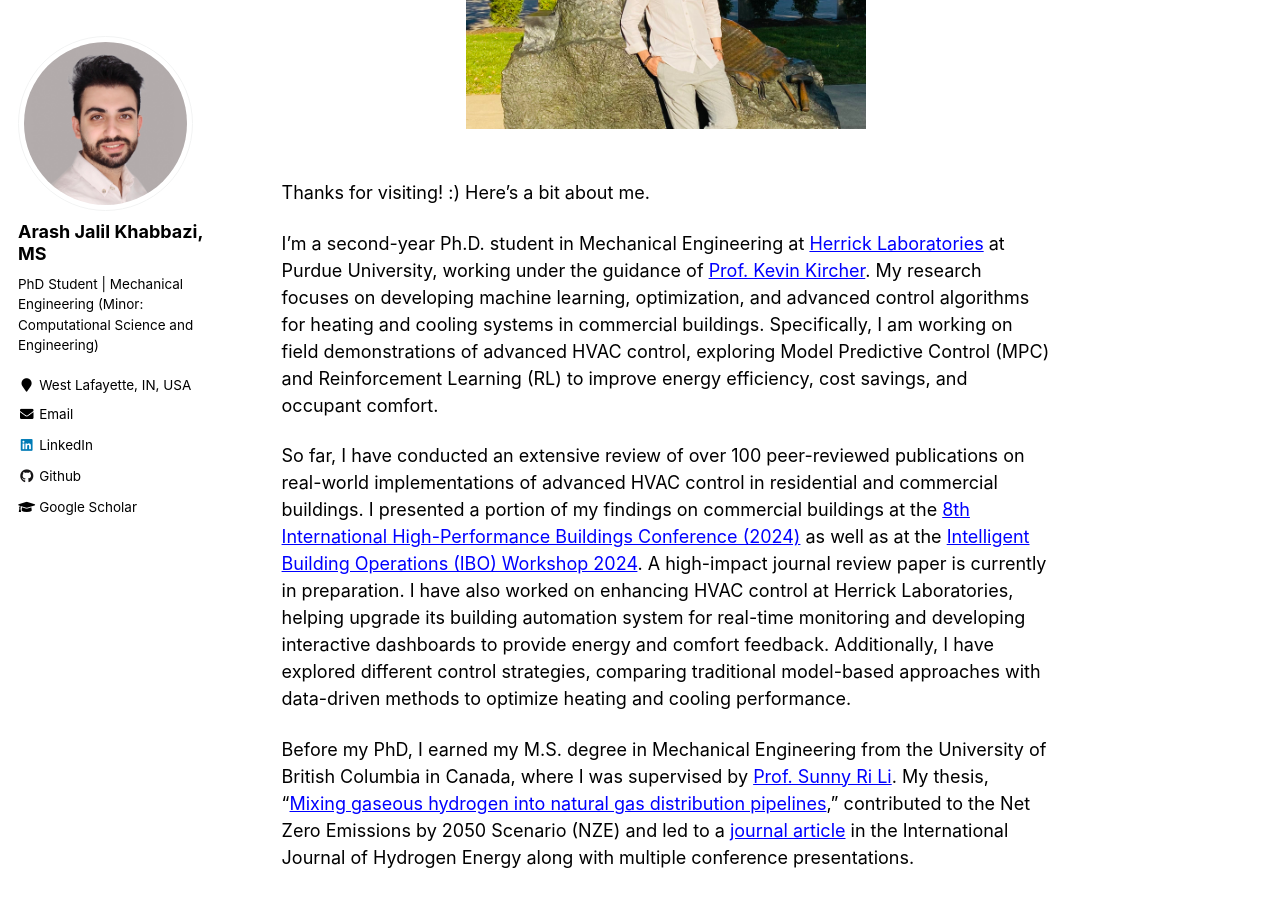
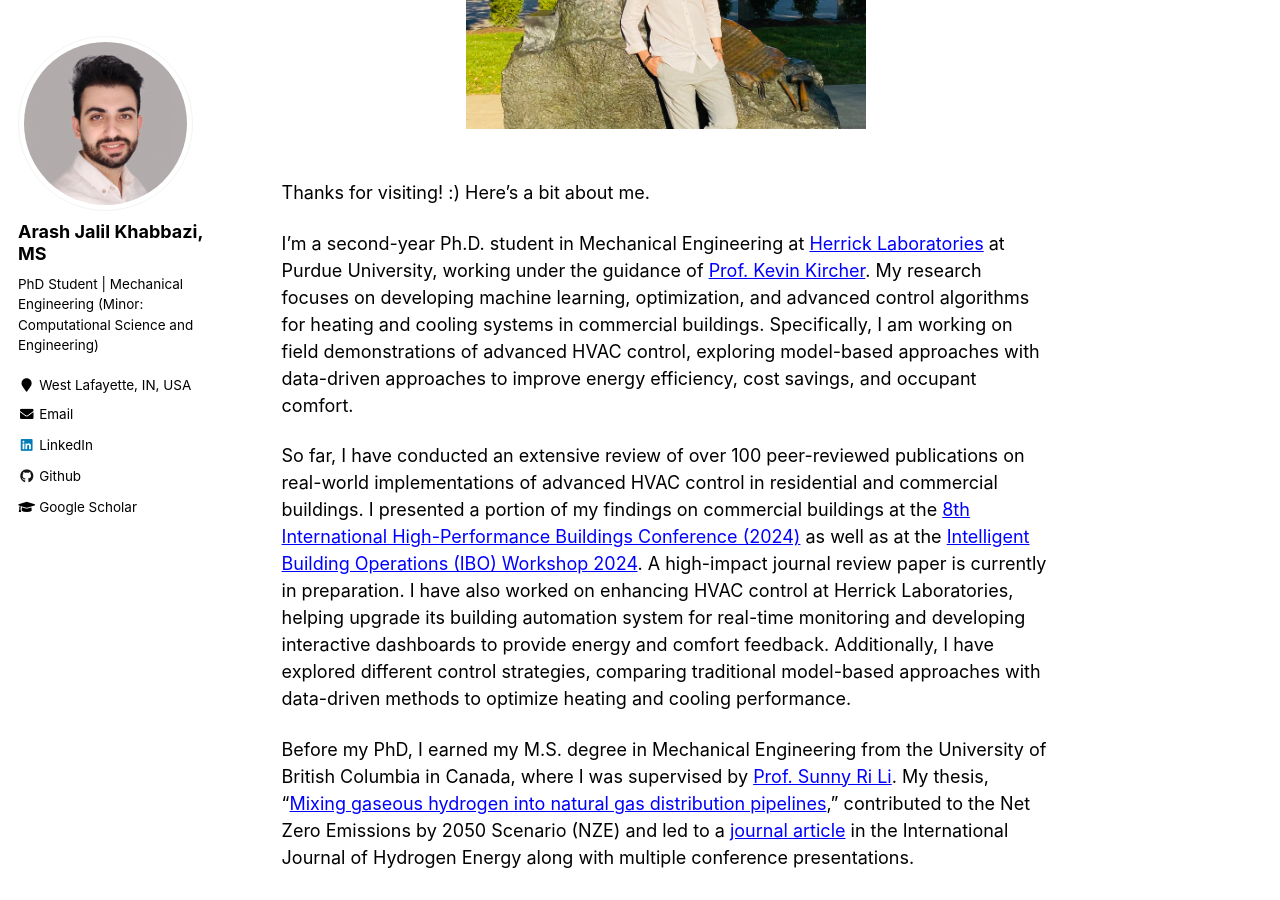
Before and after one commit to arashjkh/arashjkh.github.io, a Jekyll site: the page built from _pages/about.md, in a window 1280 px wide and 900 px high, scrolled down 389 px. Built offline with Jekyll 4.4.1, drawn with Linux system fonts in a browser that asks for light colours.

Commit message:
Update about.md

```diff
--- a/_pages/about.md
+++ b/_pages/about.md
@@ -22,7 +22,7 @@ redirect_from:
 
 Thanks for visiting! :) Here’s a bit about me.
 
-I’m a second-year Ph.D. student in Mechanical Engineering at <a href="https://engineering.purdue.edu/Herrick" target="_blank" style="color: blue; text-decoration: underline;">Herrick Laboratories</a> at Purdue University, working under the guidance of <a href="https://kevinjkircher.com/" target="_blank" style="color: blue; text-decoration: underline;">Prof. Kevin Kircher</a>. My research focuses on developing machine learning, optimization, and advanced control algorithms for heating and cooling systems in commercial buildings. Specifically, I am working on field demonstrations of advanced HVAC control, exploring Model Predictive Control (MPC) and Reinforcement Learning (RL) to improve energy efficiency, cost savings, and occupant comfort.
+I’m a second-year Ph.D. student in Mechanical Engineering at <a href="https://engineering.purdue.edu/Herrick" target="_blank" style="color: blue; text-decoration: underline;">Herrick Laboratories</a> at Purdue University, working under the guidance of <a href="https://kevinjkircher.com/" target="_blank" style="color: blue; text-decoration: underline;">Prof. Kevin Kircher</a>. My research focuses on developing machine learning, optimization, and advanced control algorithms for heating and cooling systems in commercial buildings. Specifically, I am working on field demonstrations of advanced HVAC control, exploring model-based approaches with data-driven approaches to improve energy efficiency, cost savings, and occupant comfort.
 
 So far, I have conducted an extensive review of over 100 peer-reviewed publications on real-world implementations of advanced HVAC control in residential and commercial buildings. I presented a portion of my findings on commercial buildings at the <a href="https://docs.lib.purdue.edu/ihpbc/473/" target="_blank" style="color: blue; text-decoration: underline;">8th International High-Performance Buildings Conference (2024)</a> as well as at the <a href="https://www.youtube.com/watch?v=NJ3izRJVNK0&list=PLcZDMdEnS08kcgUMfKHNHn507XDJG0LGC" target="_blank" style="color: blue; text-decoration: underline;">Intelligent Building Operations (IBO) Workshop 2024</a>. A high-impact journal review paper is currently in preparation. I have also worked on enhancing HVAC control at Herrick Laboratories, helping upgrade its building automation system for real-time monitoring and developing interactive dashboards to provide energy and comfort feedback. Additionally, I have explored different control strategies, comparing traditional model-based approaches with data-driven methods to optimize heating and cooling performance.
 
```
